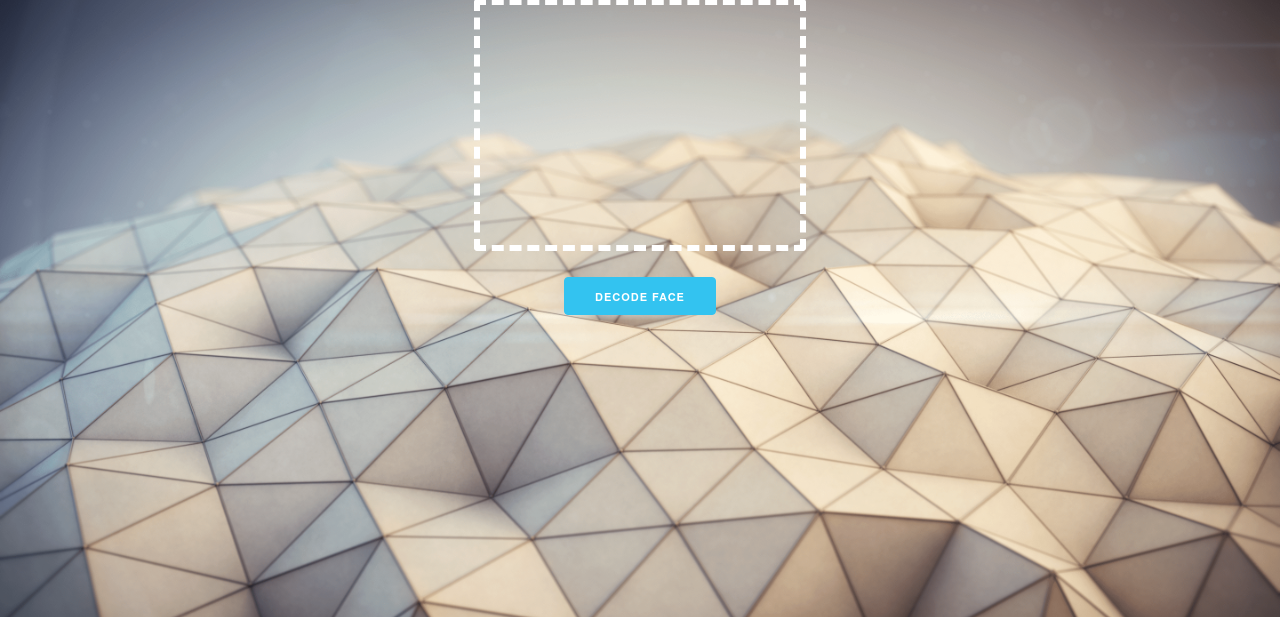
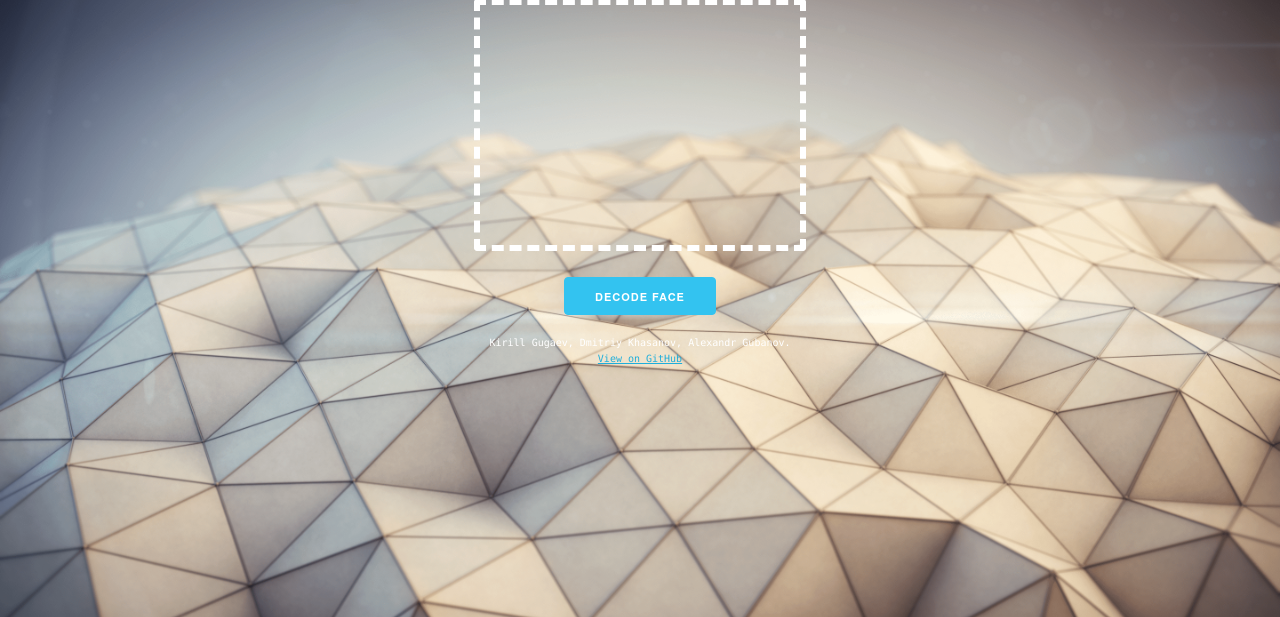
Before and after one commit to fratbots/ebleeni, a Flask app: page / in a window 1280 px wide. Shown: the part 140-757 px from the top of the page. Run offline with Flask 2, Linux system fonts and the light colour scheme; parts of the project's set-up code (start-up, migrations or seed data) failed here and were passed over; some libraries are stand-ins or nearby versions.

Commit message:
Add authors

```diff
--- a/web/templates/index.html
+++ b/web/templates/index.html
@@ -49,6 +49,7 @@
             #jobs li:last-child{margin-bottom:0;}
             .ya-share2__container_size_m {padding-bottom:2em;}
             .ya-share2__container_size_m .ya-share2__badge .ya-share2__icon {width: 45px; height:45px;}
+            .authors {font-family:Monaco; color: white; font-size:1rem; padding: 1rem 0;}
         </style>
 
         <script src="https://cdnjs.cloudflare.com/ajax/libs/prefixfree/1.0.7/prefixfree.min.js"></script>
@@ -76,6 +77,8 @@
             </div>
 
             <div id="my-share"></div>
+
+            <div class="authors">Kirill Gugaev, Dmitriy Khasanov, Alexandr Gubanov.<br><a href="https://github.com/fratbots/ebleeni">View on GitHub</a></div>
         </div>
 
         <script>
```
